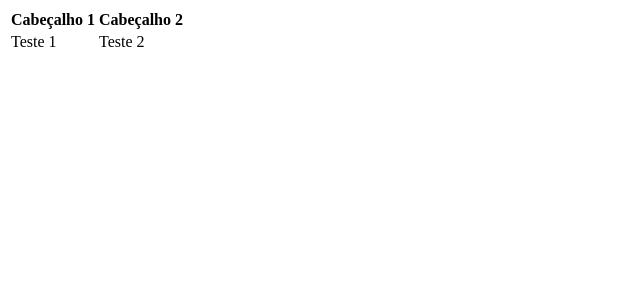
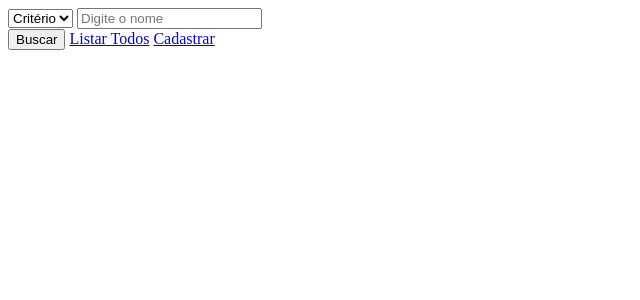
Before and after one commit to rguerramaia/crudphp, a PHP site: page / in a window 1280 px wide. Shown: the top 300 px of the page, without its empty margins (0-640 px from the left). Run offline with PHP 8.4, Linux system fonts and the light colour scheme.

Commit message:
Criação do arquivo index.php

```diff
--- a/index.php
+++ b/index.php
@@ -1,16 +1,25 @@
-<html>
-<head>
-</head>
-<body>
-	<table>
-		<tr>
-			<th>Cabeçalho 1</th>
-			<th>Cabeçalho 2</th>
-		</tr>
-		<tr>
-			<td>Teste 1</td>
-			<td>Teste 2</td>
-		</tr>
-	</table>
-</body>
+<!DOCTYPE html>
+<html lang="en">
+	<head>
+		<meta charset="UTF-8">
+		<title>CRUD - PHP</title>
+	</head>
+	<body>
+		<form role="form" method="post" action="view/listar_pesquisa.php" accept-charset="UTF-8">
+            <div class="row">
+                <select id="criterio_pesquisa" name="criterio_pesquisa">
+                    <option disabled selected>Critério</option>
+                    <option>Nome</option>
+                    <option>CPF</option>
+                </select>
+                <input id="" name="" type="text" placeholder="Digite o nome" required="true">
+                <input id="" name="" type="hidden" value="1" required="true">
+            </div>
+            <div>
+                <button type="submit" id="submit" name="submit">Buscar</button>
+                <a href="view/listar_todos.php">Listar Todos</a>
+                <a href="view/cadastrar.php">Cadastrar</a>
+            </div>
+        </form>
+	</body>
 </html>
```
